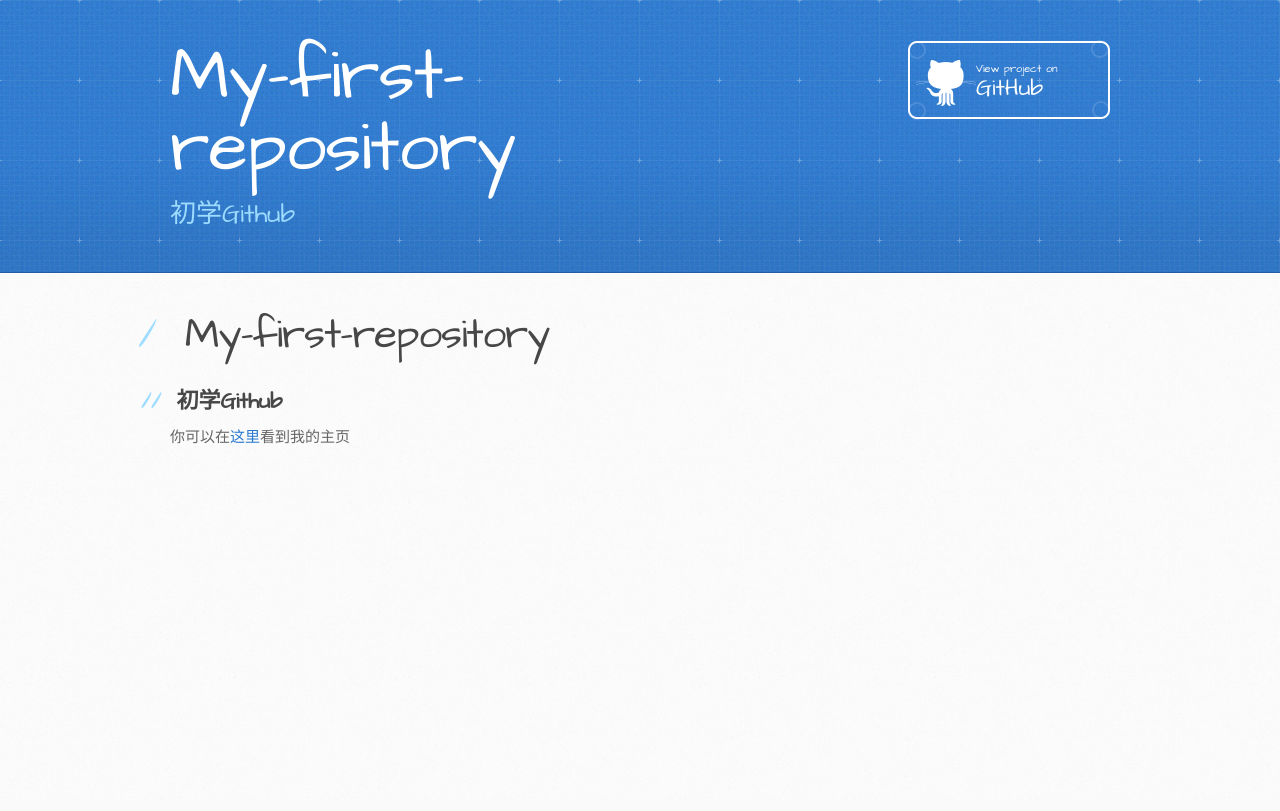
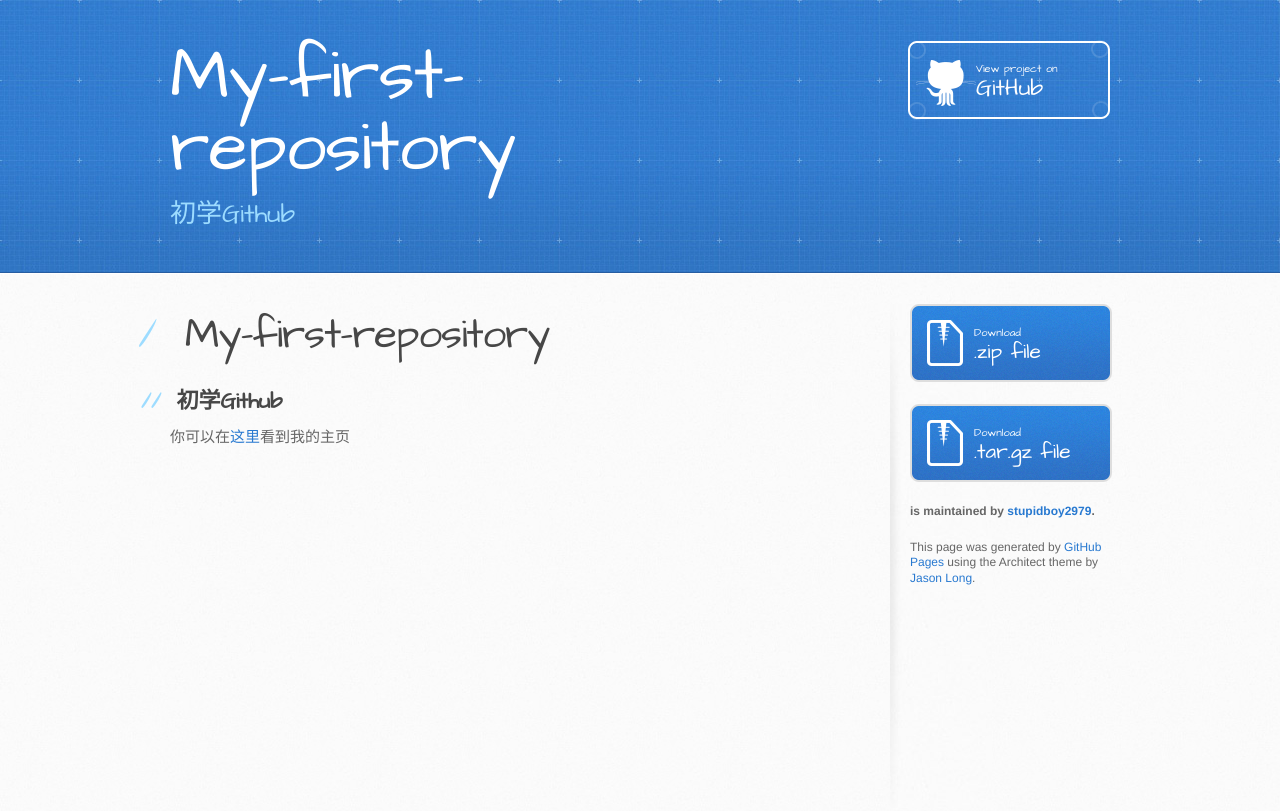
Before and after one commit to stupidboy2979/My-first-repository, a plain HTML site: page index.html in a window 1280 px wide. Drawn offline with Linux system fonts and the light colour scheme.

Commit message:
Revert "删除下载按钮"
This reverts commit e4d6c734a77e7e355189e2d4728f7884a98cfb09.

```diff
--- a/index.html
+++ b/index.html
@@ -13,7 +13,7 @@
     <script src="//html5shiv.googlecode.com/svn/trunk/html5.js"></script>
     <![endif]-->
 
-    <title>My first repository by stupidboy2979</title>
+    <title>My-first-repository by stupidboy2979</title>
   </head>
 
   <body>
@@ -37,7 +37,20 @@
 <p>你可以在<a href="http://stupidboy2979.github.io">这里</a>看到我的主页</p>
         </section>
 
+        <aside id="sidebar">
+          <a href="https://github.com/stupidboy2979/My-first-repository/zipball/master" class="button">
+            <small>Download</small>
+            .zip file
+          </a>
+          <a href="https://github.com/stupidboy2979/My-first-repository/tarball/master" class="button">
+            <small>Download</small>
+            .tar.gz file
+          </a>
 
+          <p class="repo-owner"><a href="https://github.com/stupidboy2979/My-first-repository"></a> is maintained by <a href="https://github.com/stupidboy2979">stupidboy2979</a>.</p>
+
+          <p>This page was generated by <a href="https://pages.github.com">GitHub Pages</a> using the Architect theme by <a href="https://twitter.com/jasonlong">Jason Long</a>.</p>
+        </aside>
       </div>
     </div>
 
```
